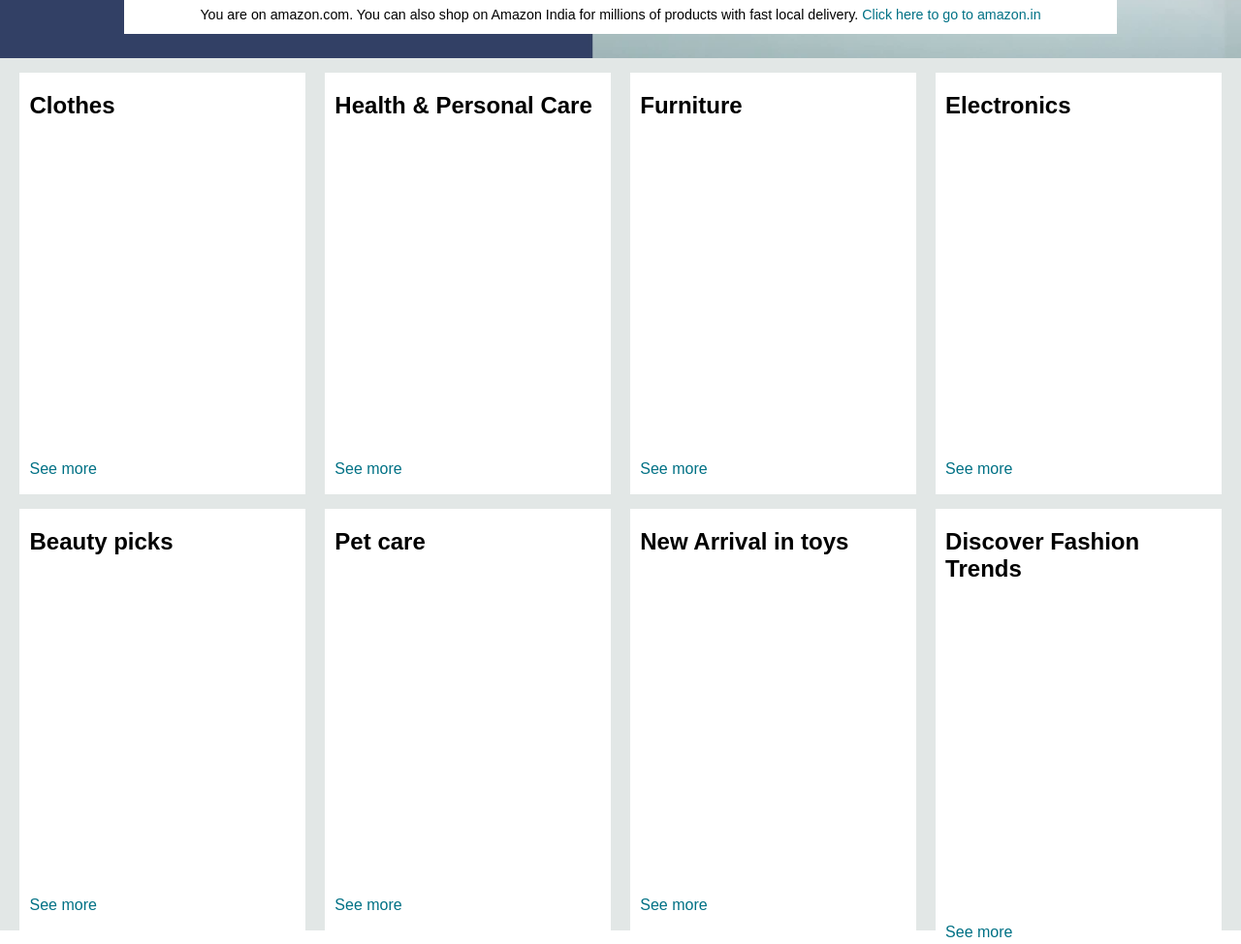
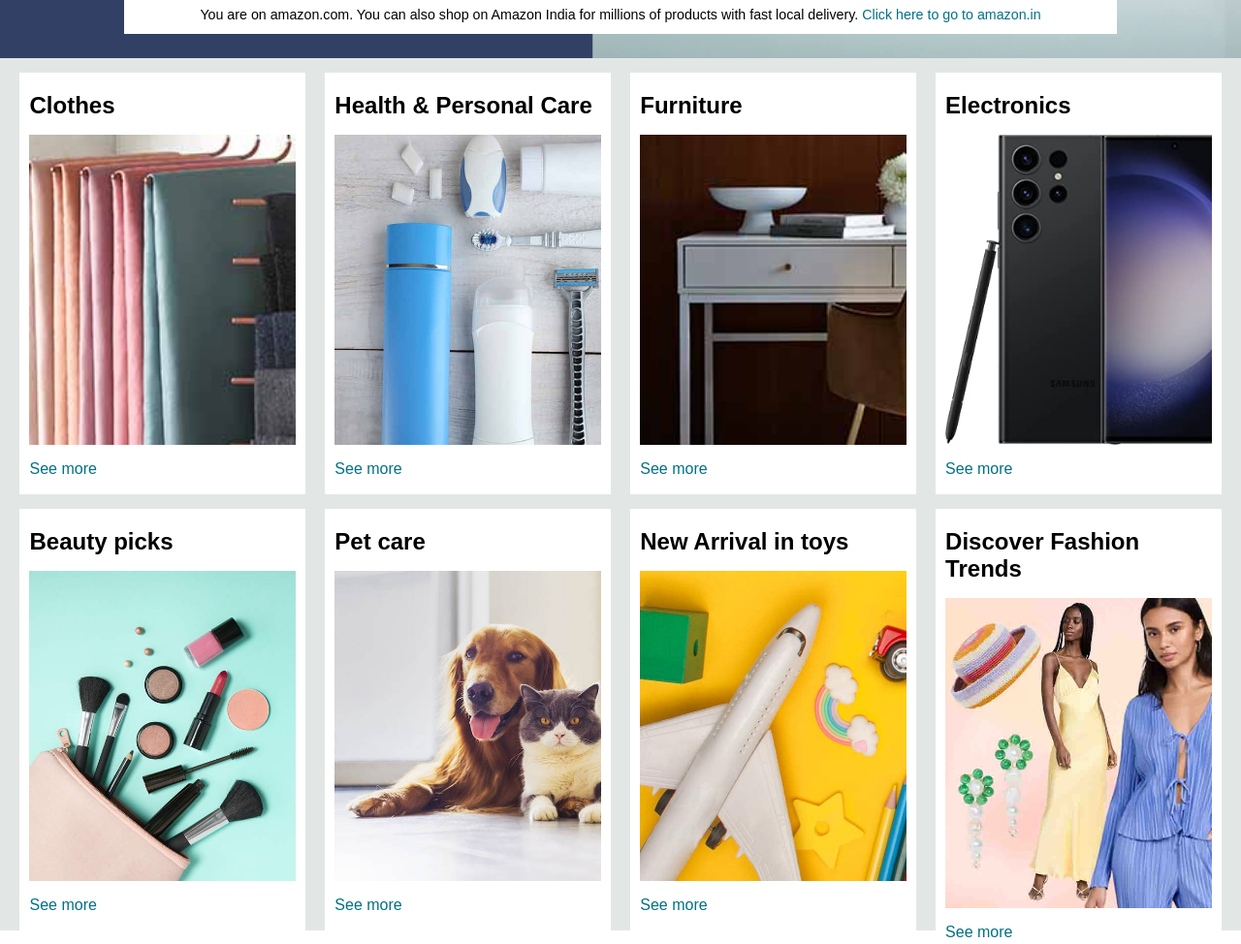
Before and after one commit to yashwanth1403/Amazon-clone, a plain HTML site: page index.html in a window 1280 px wide. Shown: the part 420-1394 px from the top of the page at 97% size. Drawn offline with Linux system fonts and the light colour scheme.

Commit message:
Update index.html

```diff
--- a/index.html
+++ b/index.html
@@ -45,7 +45,7 @@
         <div class="language-box border">
           <div class="flag-img">
             <img
-              src="download.png"
+              src="images/download.png"
               alt=""
               srcset=""
               width="20px"
@@ -113,50 +113,50 @@
       <div class="box">
        <div class="box-content">
         <h2>Clothes</h2>
-        <div class="box-img" style="background-image: url('box1_image.jpg');"></div>
+        <div class="box-img" style="background-image: url('images/box1_image.jpg');"></div>
         <p>See more</p>
        </div>
       </div>
       <div class="box"">
         <div class="box-content">
           <h2>Health & Personal Care</h2>
-          <div class="box-img" style="background-image: url('box2_image.jpg');"></div>
+          <div class="box-img" style="background-image: url('images/box2_image.jpg');"></div>
           <p>See more</p>
          </div>
       </div>
       <div class="box"><div class="box-content">
         <h2>Furniture</h2>
-        <div class="box-img" style="background-image: url('box3_image.jpg');"></div>
+        <div class="box-img" style="background-image: url('images/box3_image.jpg');"></div>
         <p>See more</p>
        </div></div>
       <div class="box"><div class="box-content">
         <h2>Electronics</h2>
-        <div class="box-img" style="background-image: url('box4_image.jpg');"></div>
+        <div class="box-img" style="background-image: url('images/box4_image.jpg');"></div>
         <p>See more</p>
        </div>
       </div>
       <div class="box">
         <div class="box-content">
          <h2>Beauty picks</h2>
-         <div class="box-img" style="background-image: url('box5_image.jpg');"></div>
+         <div class="box-img" style="background-image: url('images/box5_image.jpg');"></div>
          <p>See more</p>
         </div>
        </div>
        <div class="box">
          <div class="box-content">
            <h2>Pet care</h2>
-           <div class="box-img" style="background-image: url('box6_image.jpg');"></div>
+           <div class="box-img" style="background-image: url('images/box6_image.jpg');"></div>
            <p>See more</p>
           </div>
        </div>
        <div class="box"><div class="box-content">
          <h2>New Arrival in toys</h2>
-         <div class="box-img" style="background-image: url('box7_image.jpg');"></div>
+         <div class="box-img" style="background-image: url('images/box7_image.jpg');"></div>
          <p>See more</p>
         </div></div>
        <div class="box"><div class="box-content">
          <h2>Discover Fashion Trends</h2>
-         <div class="box-img" style="background-image: url('box8_image.jpg');"></div>
+         <div class="box-img" style="background-image: url('images/box8_image.jpg');"></div>
          <p>See more</p>
         </div>
        </div>
```
